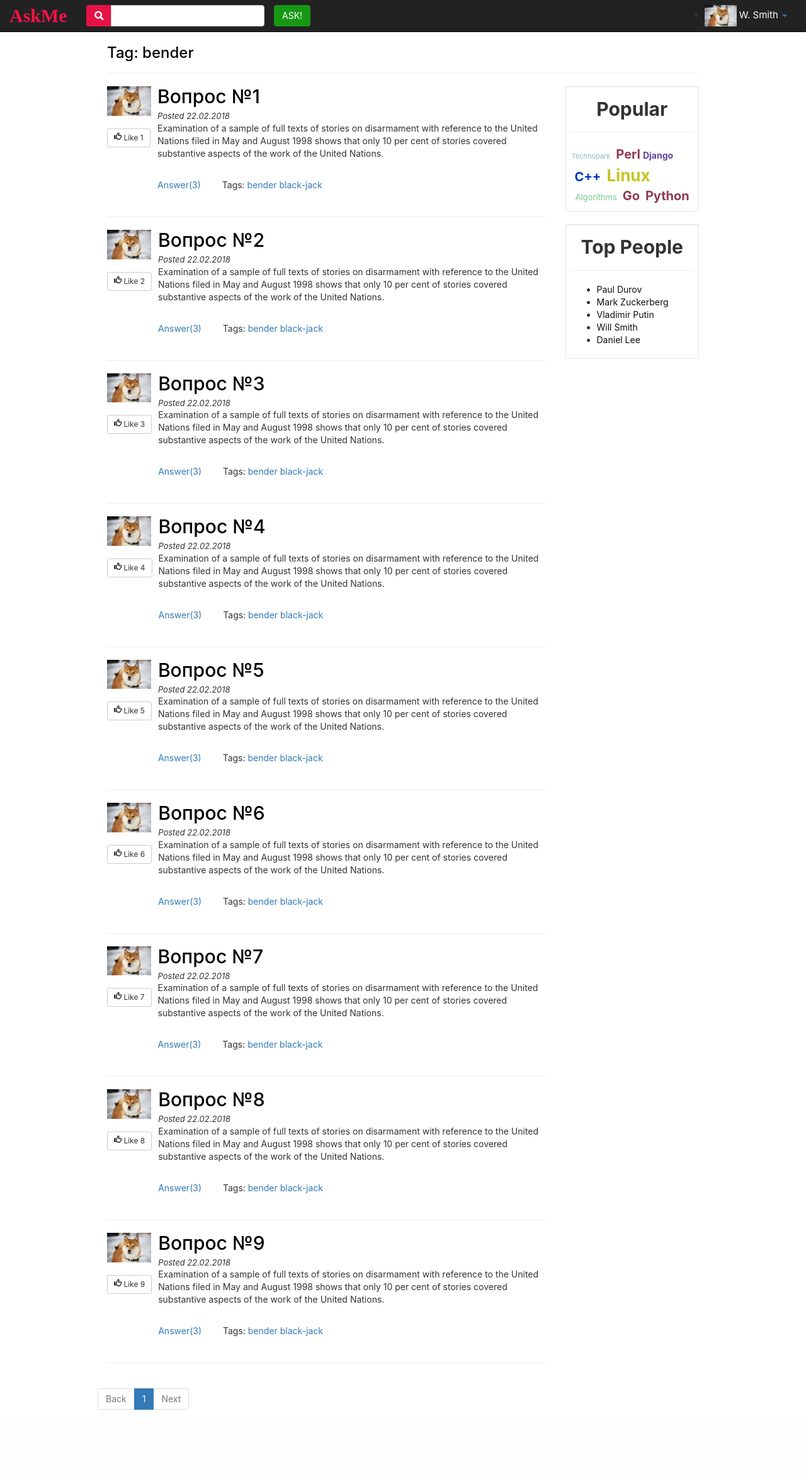
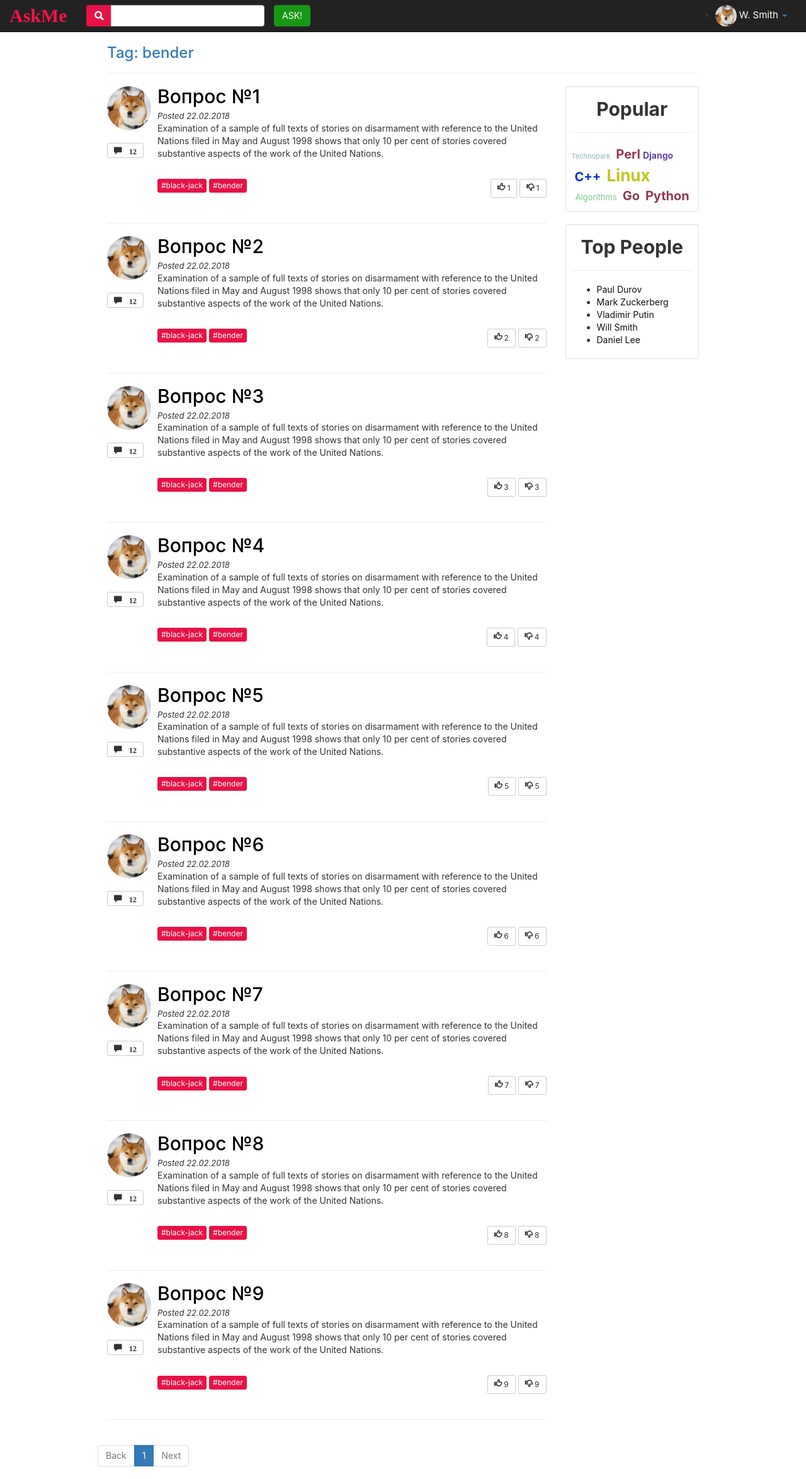
Before and after one commit to Unanoc/tpark_web, a Django app: page /tag/bender/ in a window 1280 px wide. Shown: the whole page at 63% size. Before the commit the page ends 2259 px from the top, so only its background shows below. Run offline with Django 3.2, Linux system fonts and the light colour scheme; some libraries are stand-ins or nearby versions.

Commit message:
fixed design

```diff
--- a/question_ask_project/ask_me/static/css/feed.css
+++ b/question_ask_project/ask_me/static/css/feed.css
@@ -4,7 +4,10 @@
     height: 34px;
 }
 .avatar-on-nav {
+    object-fit: cover;
+    width: 34px;
     height: 34px;
+    border-radius: 50%;
 }
 .name-nav {
     color: white;
@@ -37,19 +40,30 @@
     color: rgba(255, 19, 77, 0.61);
 }
 
+
 .media-heading {
     color: black;
     font-size: 30px;
 }
-.tags {
-    margin-left: 30px;
+
+.avatar-on-ques {
+    object-fit: cover;
+    width: 70px;
+    height: 70px;
+    border-radius: 50%;
 }
 
+.btn-danger {
+    background-color: #e71246;
+    border: 1px solid #e71246;
+}
 
-.tag-header {
-    color: black;
+.btn-danger:hover{
+    background-color: #b10e36;
+    border: 1px solid #b10e36;
 }
-.tag-header:hover {
-    color: black;
+
+.btn-danger a {
     text-decoration: none;
+    color: white;
 }
--- a/question_ask_project/ask_me/static/css/settings.css
+++ b/question_ask_project/ask_me/static/css/settings.css
@@ -4,7 +4,10 @@
     height: 34px;
 }
 .avatar-on-nav {
+    object-fit: cover;
+    width: 34px;
     height: 34px;
+    border-radius: 50%;
 }
 .name-nav {
     color: white;
--- a/question_ask_project/ask_me/templates/feed.html
+++ b/question_ask_project/ask_me/templates/feed.html
@@ -43,12 +43,12 @@
             <div class="media">
 
               <div class="media-left">
-                <a href="#">
-                  <img src="{% static 'src/dog.jpg' %}" width="70">
-                </a> <br><br>
-                <button type="button" class="btn btn-default btn-sm">
-                    <span class="glyphicon glyphicon-thumbs-up"></span> Like  {{ question.id }}
-                </button>
+                  <a href="#">
+                     <img src="{% static 'src/dog.jpg' %}" class="avatar-on-ques">
+                  </a> <br><br>
+                  <button type="button" class="btn btn-default btn-sm">
+                         <span class="glyphicon glyphicon-comment"> 12</span>
+                  </button>
               </div>
 
               <div class="media-body">
@@ -61,8 +61,22 @@
 
                   <p class="content">{{ question.content }}</p>
                   <br>
-                  <span><a>Answer(3)</a></span>
-                  <span class="tags">Tags: <a>bender</a> <a>black-jack</a></span>
+
+
+                  <span>
+                      <button type="button" class="btn btn-danger btn-xs"><a>#black-jack</a></button>
+                      <button type="button" class="btn btn-danger btn-xs"><a>#bender</a></button>
+                  </span>
+
+                  <span style="float: right">
+                      <button type="button" class="btn btn-default btn-sm">
+                         <span class="glyphicon glyphicon-thumbs-up"></span> {{ question.id }}
+                      </button>
+
+                      <button type="button" class=" btn btn-default btn-sm">
+                         <span class="glyphicon glyphicon-thumbs-down"></span> {{ question.id }}
+                      </button>
+                  </span>
               </div>
 
             </div>
--- a/question_ask_project/ask_me/templates/question.html
+++ b/question_ask_project/ask_me/templates/question.html
@@ -33,7 +33,7 @@
 
               <div class="media-left">
                 <a href="#">
-                  <img src="{% static 'src/dog.jpg' %}" width="70">
+                  <img src="{% static 'src/dog.jpg' %}" class="avatar-on-ques">
                 </a> <br><br>
                 <button type="button" class="btn btn-default btn-sm">
                     <span class="glyphicon glyphicon-thumbs-up"></span> Like  {{ question.id }}
```
Also changed, not shown: question_ask_project/ask_me/static/css/question.css (+9 -1 lines).
